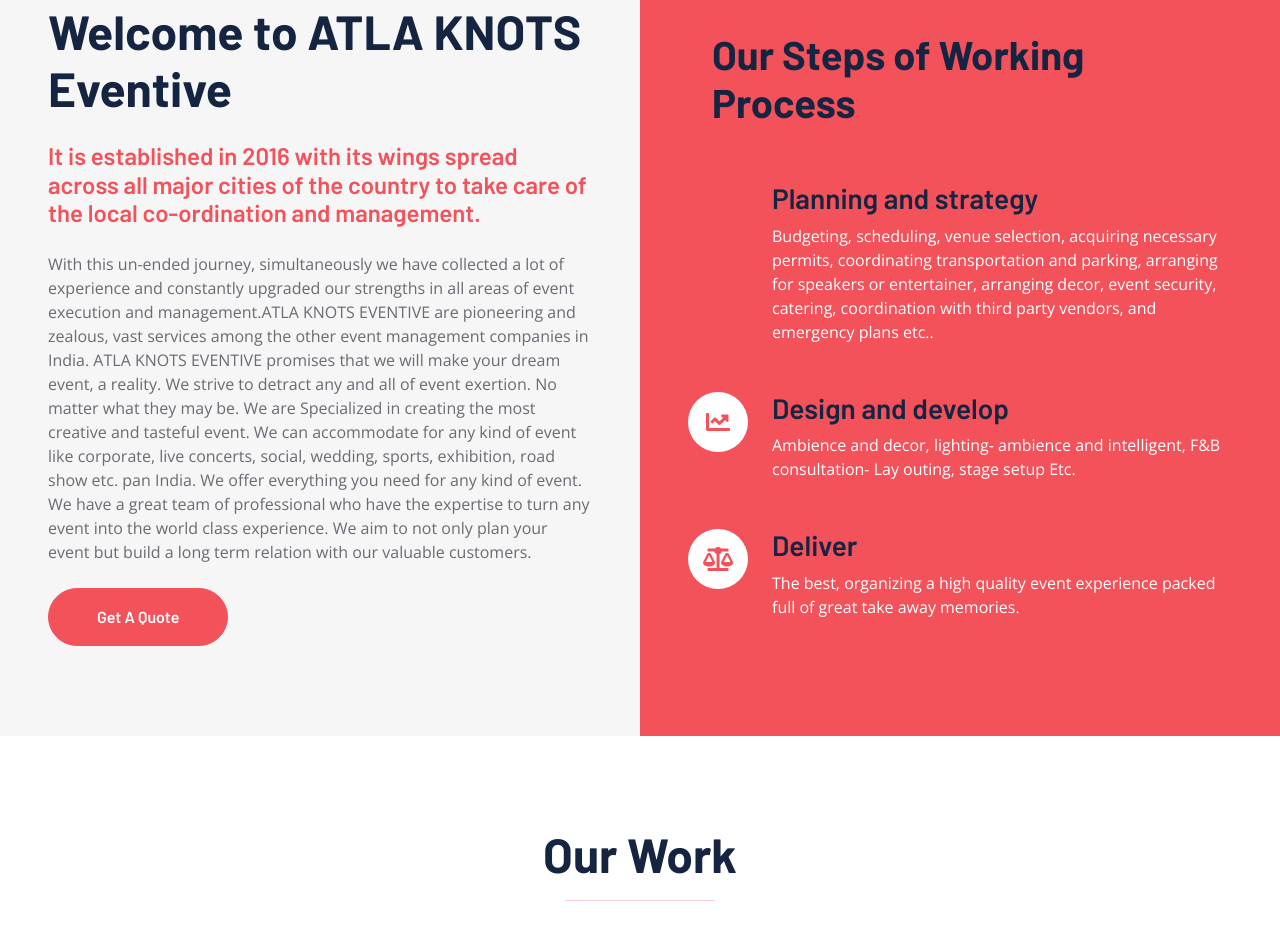
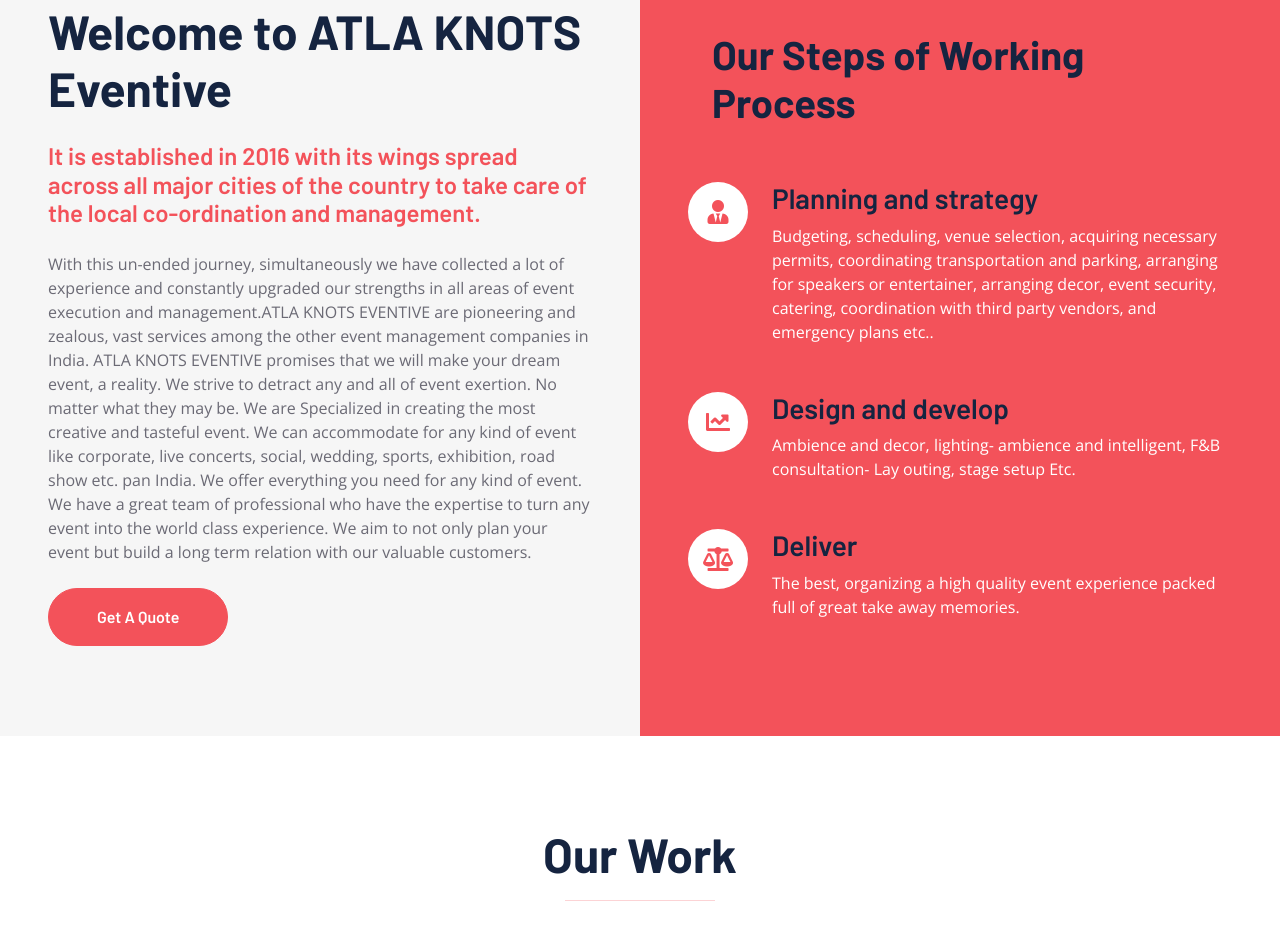
Before and after one commit to ghaider111/ghaider111.github.io, a plain HTML site: page index.html in a window 1280 px wide. Shown: the part 733-1668 px from the top of the page. Drawn offline with nearby package versions, Linux system fonts and the light colour scheme.

```diff
--- a/index.html
+++ b/index.html
@@ -154,7 +154,7 @@
                     </div>
                 </div>
                 <div class="d-flex text-white mb-5">
-                    <div class="d-flex flex-shrink-0 align-items-center justify-content-center bg-white text-primary rounded-circle mx-auto mb-4" style="width: 60px; height: 0px;">
+                    <div class="d-flex flex-shrink-0 align-items-center justify-content-center bg-white text-primary rounded-circle mx-auto mb-4" style="width: 60px; height: 60px;">
                         <i class="fa fa-user-tie fs-4"></i>
                     </div>
                     <div class="ps-4">
```
Also changed, not shown: img/favicon.ico.
